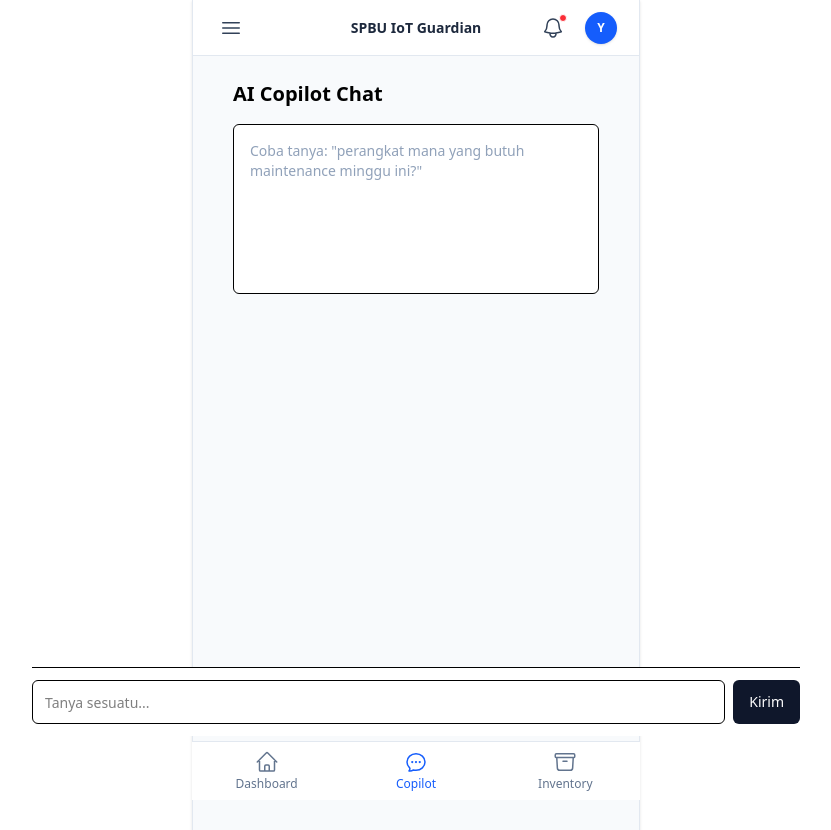
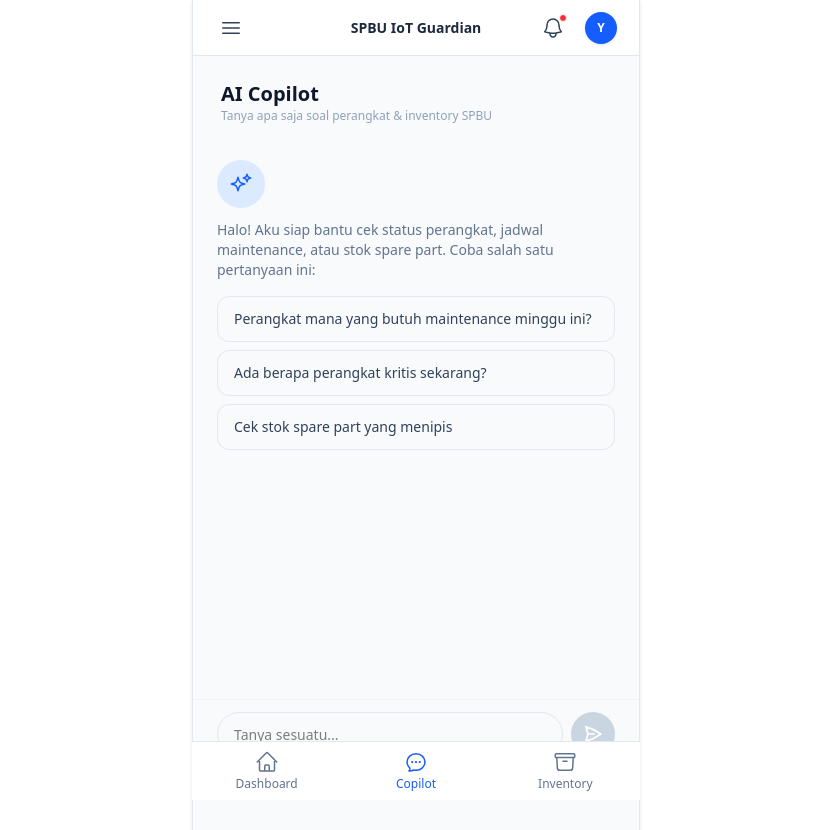
Before and after one commit to yandev-ops/spbu-iot-guardian, a React (Vite) app: page /copilot in a window 1280 px wide. Shown: the top 830 px of the page, without its empty margins (224-1055 px from the left). Built offline with nearby package versions, Linux system fonts and the light colour scheme.

Commit message:
Enhance Copilot with suggested prompts and scrolling

```diff
--- a/src/pages/Copilot.jsx
+++ b/src/pages/Copilot.jsx
@@ -1,12 +1,20 @@
-import { useEffect, useState } from "react";
+import { useEffect, useState, useRef } from "react";
 import { routeQuery } from "../logic/intentRouter.js";
 import { refreshAllInventoryStatuses } from "../logic/stateMachine.js";
 import ChatBubble from "../components/ChatBubble.jsx";
+
+const SUGGESTED_PROMPTS = [
+  "Perangkat mana yang butuh maintenance minggu ini?",
+  "Ada berapa perangkat kritis sekarang?",
+  "Cek stok spare part yang menipis",
+];
 
 function Copilot() {
   const [data, setData] = useState(null);
   const [query, setQuery] = useState("");
   const [messages, setMessages] = useState([]);
+  const [isTyping, setIsTyping] = useState(false);
+  const scrollRef = useRef(null);
 
   useEffect(() => {
     fetch("/mock_data.json")
@@ -19,33 +27,74 @@ function Copilot() {
       );
   }, []);
 
-  const handleAsk = () => {
-    if (!query.trim() || !data) return;
-    const result = routeQuery(query, data);
-    setMessages((prev) => [...prev, { role: "user", text: query }, { role: "assistant", text: result.response_summary }]);
+  useEffect(() => {
+    scrollRef.current?.scrollIntoView({ behavior: "smooth" });
+  }, [messages, isTyping]);
+
+  const sendMessage = (text) => {
+    if (!text.trim() || !data) return;
+    setMessages((prev) => [...prev, { role: "user", text }]);
     setQuery("");
+    setIsTyping(true);
+
+    // Simulasi jeda "mengetik" agar terasa natural seperti chat AI
+    setTimeout(() => {
+      const result = routeQuery(text, data);
+      setMessages((prev) => [...prev, { role: "assistant", text: result.response_summary }]);
+      setIsTyping(false);
+    }, 500);
   };
 
+  const handleAsk = () => sendMessage(query);
+
   return (
-    <div className="min-h-screen flex flex-col">
-      <h2 className="text-xl font-semibold mb-4 px-4">AI Copilot Chat</h2>
+    <div className="flex flex-col h-[calc(100vh-3.5rem-4rem)]">
+      {/* ===== HEADER ===== */}
+      <div className="px-1 pb-3 shrink-0">
+        <h2 className="text-xl font-bold text-slate-900">AI Copilot</h2>
+        <p className="text-xs text-slate-400">Tanya apa saja soal perangkat & inventory SPBU</p>
+      </div>
 
-      <div className="flex-1 px-4">
-        <div className="bg-white border rounded-md p-4 h-full overflow-y-auto mb-3 space-y-2 pb-28">
+      {/* ===== CHAT AREA ===== */}
+      <div className="flex-1 overflow-y-auto -mx-6 px-6 space-y-4 pb-4">
         {messages.length === 0 && (
-            <p className="text-slate-400 text-sm">Coba tanya: "perangkat mana yang butuh maintenance minggu ini?"</p>
+          <div className="pt-6">
+            <div className="flex items-center justify-center w-12 h-12 rounded-full bg-blue-100 text-blue-600 mb-3">
+              <svg xmlns="http://www.w3.org/2000/svg" className="w-6 h-6" fill="none" viewBox="0 0 24 24" stroke="currentColor" strokeWidth={1.5}>
+                <path strokeLinecap="round" strokeLinejoin="round" d="M9.813 15.904L9 18.75l-.813-2.846a4.5 4.5 0 00-3.09-3.09L2.25 12l2.846-.813a4.5 4.5 0 003.09-3.09L9 5.25l.813 2.846a4.5 4.5 0 003.09 3.09L15.75 12l-2.846.813a4.5 4.5 0 00-3.09 3.09zM18.259 8.715L18 9.75l-.259-1.035a3.375 3.375 0 00-2.455-2.456L14.25 6l1.036-.259a3.375 3.375 0 002.455-2.456L18 2.25l.259 1.035a3.375 3.375 0 002.456 2.456L21.75 6l-1.035.259a3.375 3.375 0 00-2.456 2.456z" />
+              </svg>
+            </div>
+            <p className="text-sm text-slate-500 mb-4">
+              Halo! Aku siap bantu cek status perangkat, jadwal maintenance, atau stok spare part. Coba salah satu pertanyaan ini:
+            </p>
+            <div className="space-y-2">
+              {SUGGESTED_PROMPTS.map((prompt) => (
+                <button
+                  key={prompt}
+                  onClick={() => sendMessage(prompt)}
+                  className="w-full text-left text-sm text-slate-700 bg-slate-50 hover:bg-slate-100 border border-slate-200 rounded-xl px-4 py-3 transition-colors"
+                >
+                  {prompt}
+                </button>
+              ))}
+            </div>
+          </div>
         )}
+
         {messages.map((m, i) => (
           <ChatBubble key={i} role={m.role} text={m.text} />
         ))}
-        </div>
+
+        {isTyping && <ChatBubble role="assistant" typing />}
+
+        <div ref={scrollRef} />
       </div>
 
-      <div className="fixed left-0 right-0 px-4" style={{ bottom: 64 }}>
-        <div className="bg-white/95 backdrop-blur-md border-t py-3 max-w-3xl mx-auto">
-          <div className="flex gap-2">
+      {/* ===== INPUT BAR ===== */}
+      <div className="shrink-0 -mx-6 px-6 pt-3 pb-1 bg-slate-50 border-t border-slate-100">
+        <div className="flex gap-2 items-end">
           <input
-              className="flex-1 border rounded-md px-3 text-sm h-11"
+            className="flex-1 border border-slate-200 rounded-full px-4 text-sm h-11 focus:outline-none focus:ring-2 focus:ring-blue-500 focus:border-transparent"
             value={query}
             onChange={(e) => setQuery(e.target.value)}
             onKeyDown={(e) => e.key === "Enter" && handleAsk()}
@@ -53,11 +102,14 @@ function Copilot() {
           />
           <button
             onClick={handleAsk}
-              className="bg-slate-900 text-white px-4 rounded-md text-sm h-11"
+            disabled={!query.trim()}
+            className="flex items-center justify-center w-11 h-11 rounded-full bg-blue-600 text-white disabled:bg-slate-300 transition-colors shrink-0"
+            aria-label="Kirim"
           >
-              Kirim
+            <svg xmlns="http://www.w3.org/2000/svg" className="w-5 h-5" fill="none" viewBox="0 0 24 24" stroke="currentColor" strokeWidth={2}>
+              <path strokeLinecap="round" strokeLinejoin="round" d="M6 12L3.269 3.126A59.768 59.768 0 0121.485 12 59.77 59.77 0 013.27 20.876L5.999 12zm0 0h7.5" />
+            </svg>
           </button>
-          </div>
         </div>
       </div>
     </div>
```
Lines whose indentation alone changed are shown as unchanged.
